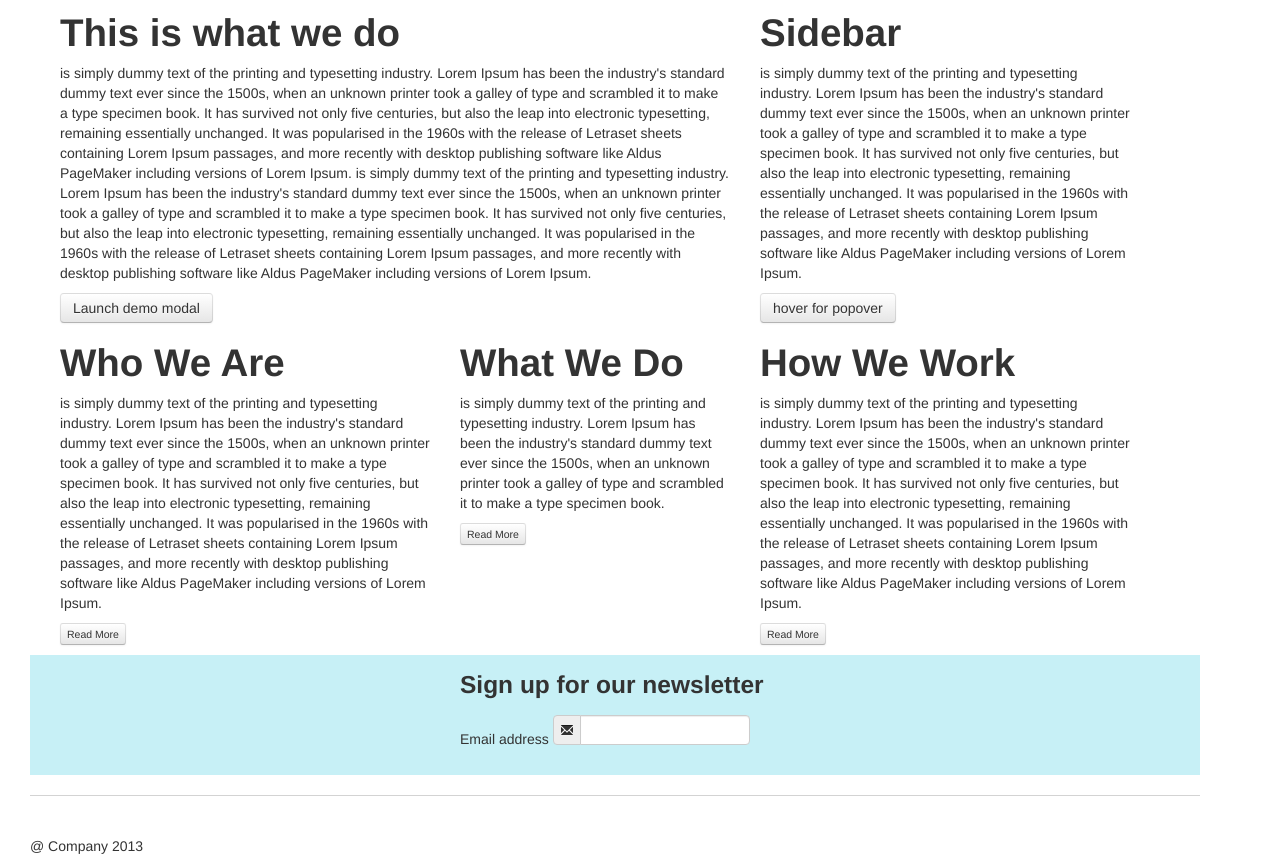
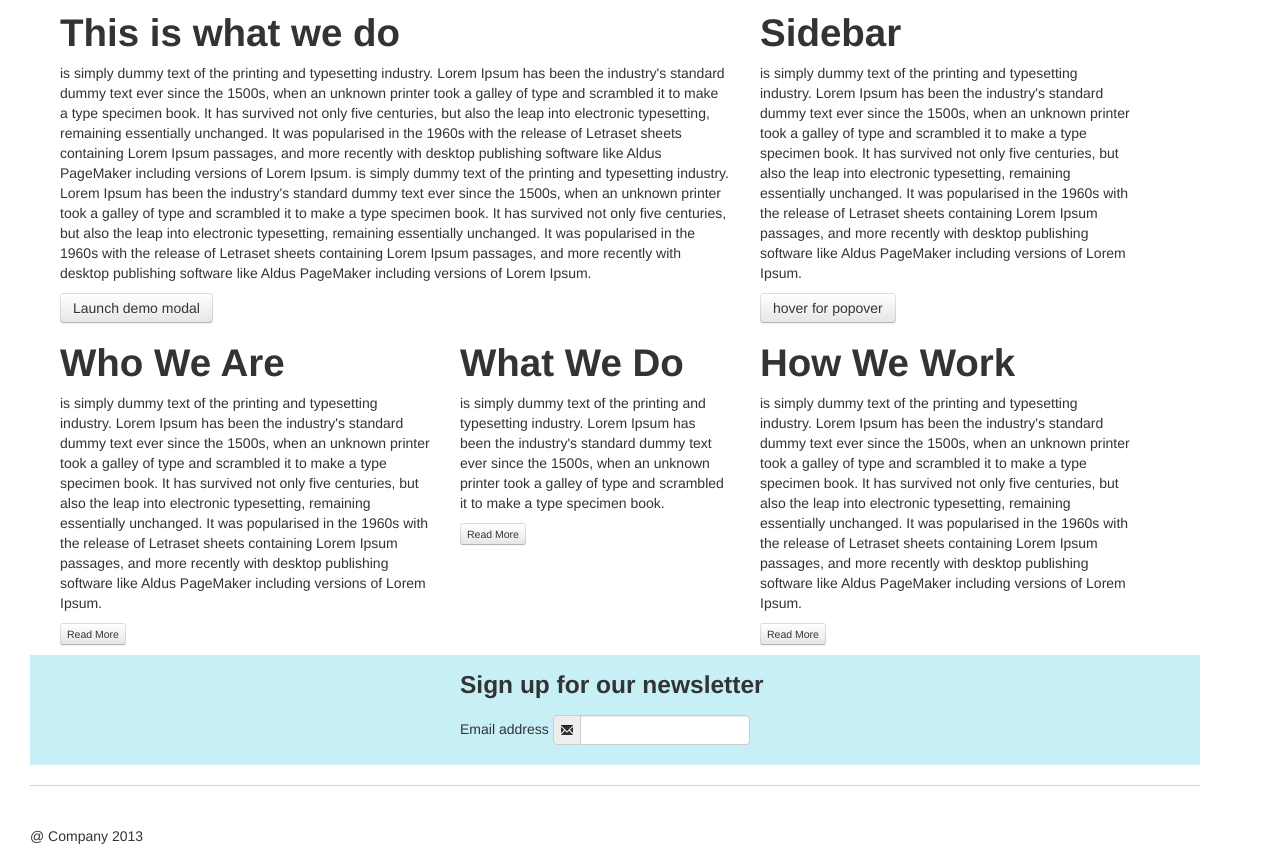
Before and after one commit to nimbleltd/basicBootstrapSite, a plain HTML site: page index.html in a window 1280 px wide. Shown: the part 714-1580 px from the top of the page. Drawn offline with nearby package versions, Linux system fonts and the light colour scheme.

Commit message:
update email sign up box

```diff
--- a/index.html
+++ b/index.html
@@ -238,18 +238,18 @@
 	<div class="span12 bluebg">
 		<div class="span4 offset4">
 		<h3>Sign up for our newsletter</h3>
-					<div class="control-group">
-					  <!-- <label class="control-label" for="inputIcon">Email address</label> -->
-					  <div class="controls">
-					  	Email address
+			<form class="form-inline">
+					  <label class="control-label" for="inputIcon">Email address</label>
+					  <!-- <div class="controls"> -->
+					  	<!-- Email address -->
 					    <div class="input-prepend">
-					    	<div class="input-prepend">
+
 			 						  <span class="add-on"><i class="icon-envelope"></i></span>
 								      <input class="span2" id="inputIcon" type="text">
-							</div>
+
 					    </div>
-					  </div>
-					</div>
+					  <!-- </div> -->
+			</form>
 		</div>
 
 	</div>
```
Also changed, not shown: 1 other file.
